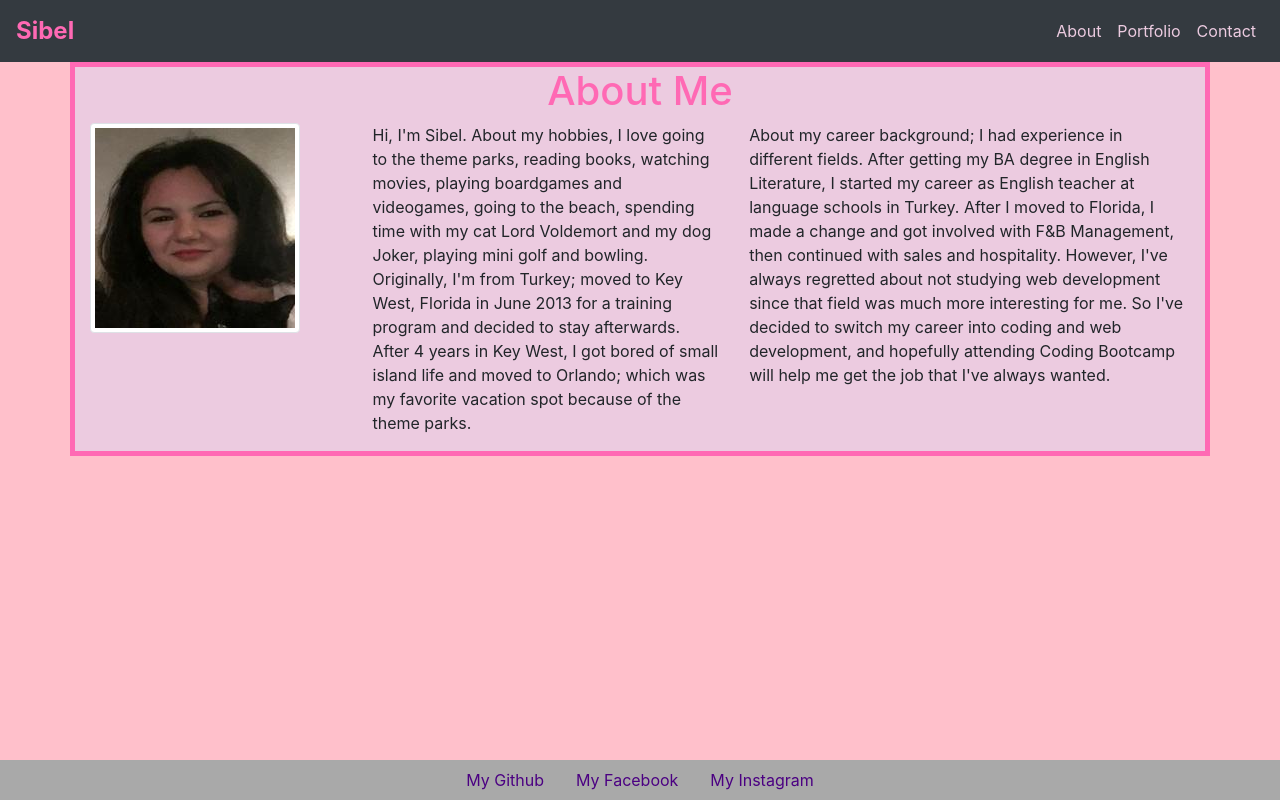
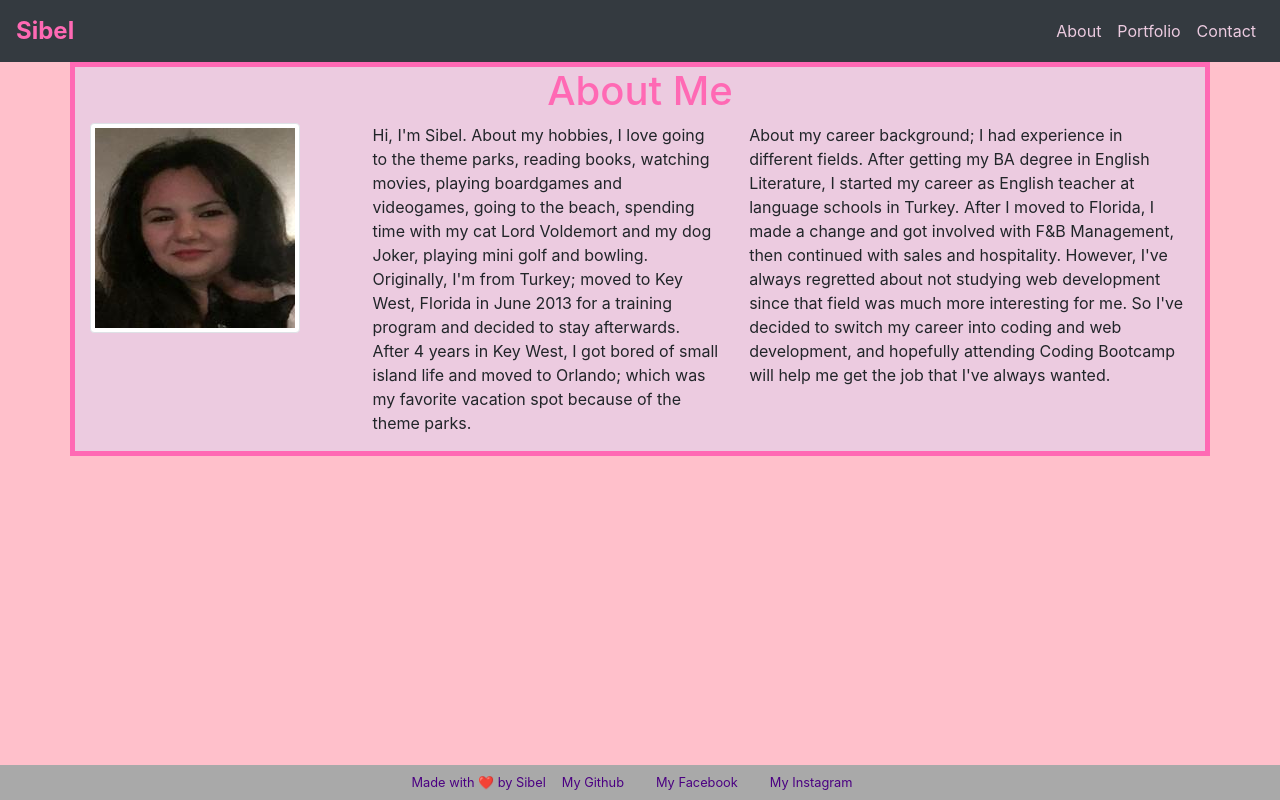
Before and after one commit to seebell/seebell.github.io, a plain HTML site: page index.html in a window 1280 px wide. Drawn offline with nearby package versions, Linux system fonts and the light colour scheme.

Commit message:
more updates on style

```diff
--- a/index.html
+++ b/index.html
@@ -1,5 +1,6 @@
 <!DOCTYPE html>
 <html lang="en">
+
 <head>
 
     <meta charset="UTF-8">
@@ -8,6 +9,7 @@
     <link rel="stylesheet" href="https://stackpath.bootstrapcdn.com/bootstrap/4.4.1/css/bootstrap.min.css" integrity="sha384-Vkoo8x4CGsO3+Hhxv8T/Q5PaXtkKtu6ug5TOeNV6gBiFeWPGFN9MuhOf23Q9Ifjh" crossorigin="anonymous">
 <script src="https://stackpath.bootstrapcdn.com/bootstrap/4.4.1/js/bootstrap.min.js" integrity="sha384-wfSDF2E50Y2D1uUdj0O3uMBJnjuUD4Ih7YwaYd1iqfktj0Uod8GCExl3Og8ifwB6" crossorigin="anonymous"></script>
 <style>
+
   body {
 
     background-color: pink;
@@ -93,21 +95,26 @@
     }
     </style>
 
-    <div class="footer">
+    <footer class="footer">
+
       <ul class="nav justify-content-center">
+
+        <span class="navbar-text" style="color:indigo; font-size: 0.8rem">
+          Made with ❤️️ by Sibel
+        </span>
         <li class="nav-item">
-          <a class="nav-link active" style="color:indigo;" href="https://github.com/seebell">My Github</a>
+          <a class="nav-link active" style="color:indigo; font-size: 0.8rem" href="https://github.com/seebell">My Github</a>
         </li>
         <li class="nav-item">
-          <a class="nav-link" style="color:indigo;" href="https://github.com/seebell" href="https://www.facebook.com/seebelljeek">My Facebook</a>
+          <a class="nav-link" style="color:indigo;font-size: 0.8rem" href="https://www.facebook.com/seebelljeek">My Facebook</a>
         </li>
         <li class="nav-item">
-          <a class="nav-link" style="color:indigo;" href="https://github.com/seebell" href="https://www.instagram.com/seebell1990/">My Instagram</a>
+          <a class="nav-link" style="color:indigo; font-size: 0.8rem" href="https://www.instagram.com/seebell1990/">My Instagram</a>
         </li>
 
       </ul>
-
-    </div>
+     </nav>
+    </footer>
 </body>
 
 </html>
```
Also changed, not shown: contact.html (+7 -3 lines), portfolio.html (+10 -7 lines).
